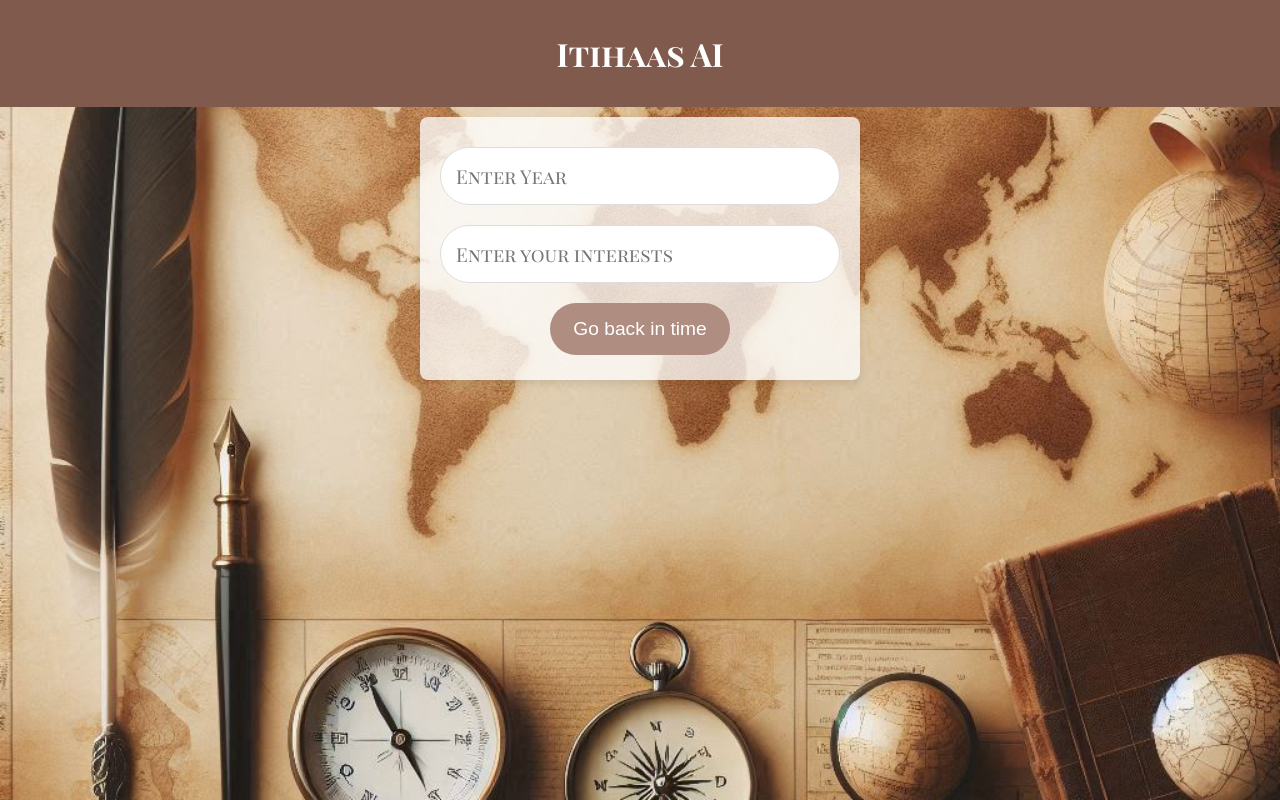
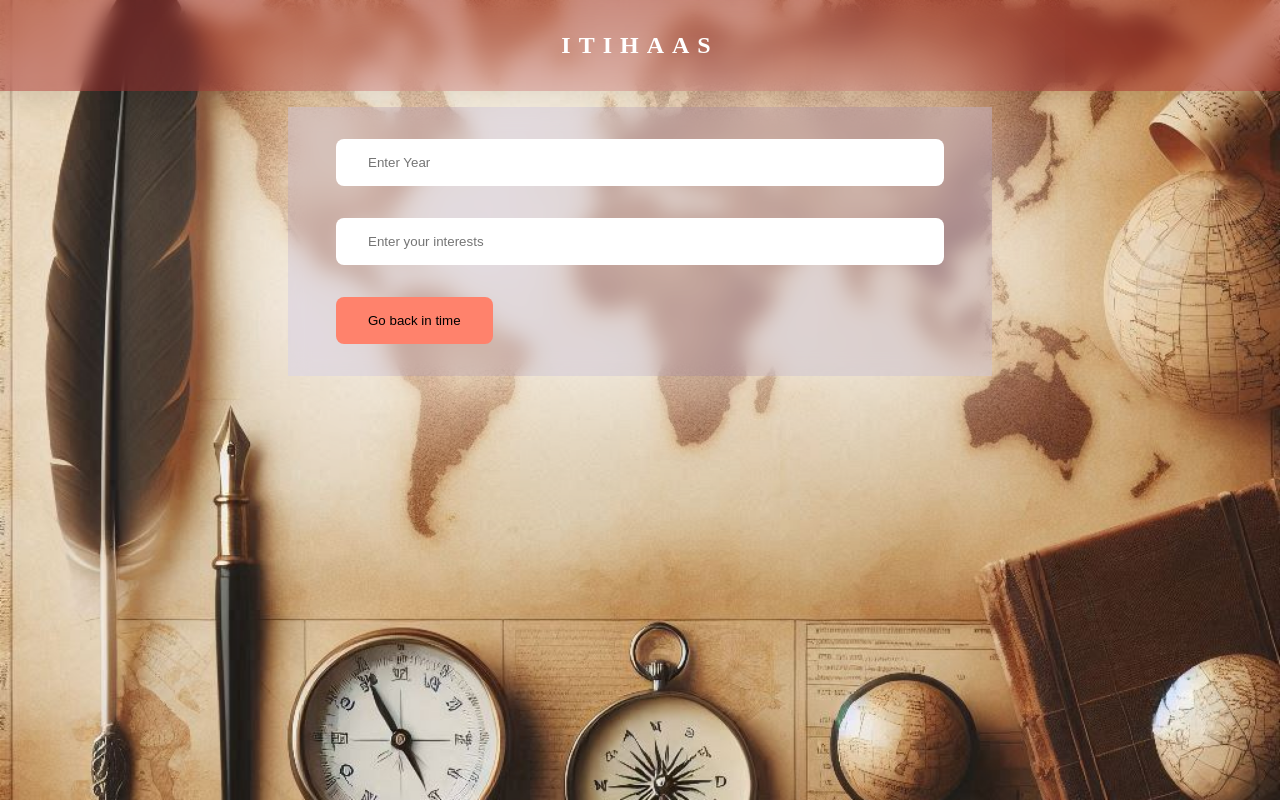
Before and after one commit to pravusuman2003/Itihaas-AI, a React (Vite) app in the folder client/: page / in a window 1280 px wide. Built offline with nearby package versions, Linux system fonts and the light colour scheme.

Commit message:
CSS changes V-2.0.0

```diff
--- a/client/src/App.css
+++ b/client/src/App.css
@@ -1,110 +1,66 @@
-/* App.css */
-@import url('https://fonts.googleapis.com/css2?family=Playfair+Display+SC:ital,wght@0,400;0,700;0,900;1,400;1,700;1,900&display=swap');
-
-body {
-    font-family: "Playfair Display SC", serif;
-    background-color: #f0f0f0;
+* {
   margin: 0;
   padding: 0;
-    display: flex;
-    flex-direction: column;
-    align-items: center;
+  /* border: 1px solid red; */
+}
+/* #0077ab */
+body {
+  height: 100vh;
+  width: 100vw;
   min-height: 100vh;
-    background-image: url(./assets/bg.png);
-    background-repeat: no-repeat;
+  background-image: url("./assets/bg.png");
   background-size: cover;
-    background-attachment: fixed;
   background-position: center;
+  font-family: "Times New Roman", Times, serif;
+}
+
+.heading {
+  background-color: rgb(186, 99, 0);
+  padding: 2rem;
+  background: rgba(165, 42, 42, 0.471);
+  box-shadow: 0 4px 30px rgba(0, 0, 0, 0.1);
+  backdrop-filter: blur(10px);
+  margin-bottom: 1rem;
 }
 
 h2 {
-    background-color: #805a4c;
   color: white;
+  letter-spacing: 0.5rem;
   text-align: center;
-    width: 100vw;
-    margin: 0;
-    padding: 1em;
-    position: sticky;
-    top: 0;
-    box-sizing: border-box;
-    font-size: 2em;
 }
 
 form {
-    background-color: rgba(255, 255, 255, 0.75);
-    margin: auto;
-    margin-top: 10px;
-    padding: 20px;
-    border-radius: 8px;
-    box-shadow: 0 4px 8px rgba(0, 0, 0, 0.1);
-    max-width: 400px;
-    width: 100%;
-    text-align: center;
-    margin-bottom: 40px;
+  padding: 1rem 2rem;
+  margin: auto auto;
+  display: flex;
+  flex-direction: column;
+  width: 50%;
+  background: rgba(222, 222, 255, 0.471);
+  box-shadow: 0 0 10rem rgb(255, 255, 255);
+  backdrop-filter: blur(10px);
 }
-
-input[type="number"],
-input[type="text"] {
-    width: 100%;
-    padding: 15px;
-    margin: 10px 0;
-    border: 1px solid #ddd;
-    border-radius: 40px;
-    box-sizing: border-box;
-    font-size: 1.2em;
-    font-family: "Playfair Display SC", serif;
-}
-
-input[type="number"]:focus,
-input[type="text"]:focus {
-    outline: none;
-    border-color: #987544;
-    box-shadow: 0 0 5px rgba(152, 117, 68, 0.5);
+input {
+  margin: 1rem;
+  padding: 1rem 2rem;
+  border-radius: 0.5rem;
+  border: none;
 }
 
 button {
-    width: 45%;
-    margin: 5px;
-    padding: 15px;
-    background-color: #af8d81;
-    color: #fff;
+  margin: 1rem;
+  padding: 1rem 2rem;
   border: none;
-    border-radius: 40px;
-    cursor: pointer;
-    margin-top: 10px;
-    font-size: 1.2em;
-}
-
-button:hover {
-    background-color: #805a4c;
-}
-
-.events-container {
-    margin: auto;
-    display: flex;
-    flex-wrap: wrap;
-    gap: 20px;
-    justify-content: center;
-    width: 100%;
-    max-width: 1200px;
-    padding: 20px;
+  border-radius: 0.5rem;
+  background-color: rgb(255, 130, 108);
 }
 
 .event-box {
-    background-color: rgba(255, 255, 255, 0.9);
-    padding: 20px;
-    border-radius: 8px;
-    box-shadow: 0 4px 8px rgba(0, 0, 0, 0.1);
-    max-width: 300px;
-    width: 100%;
-    text-align: center;
-    font-size: 1em;
+  padding: 1rem 2rem;
+  margin: auto auto;
+  display: flex;
+  flex-direction: column;
+  width: 50%;
+  background: rgba(222, 222, 255, 0.471);
+  box-shadow: 0 0 10rem rgb(255, 255, 255);
+  backdrop-filter: blur(10px);
 }
-@media only screen and (max-width: 600px){
-    form {
-        max-width: 300px;
-    }
-    button{
-        width: 100%;
-    }
-}
--- a/client/src/App.jsx
+++ b/client/src/App.jsx
@@ -1,12 +1,12 @@
-import React, { useState } from 'react';
-import Event from './Event.jsx';
-import './App.css';
+import React, { useState } from "react";
+import Event from "./Event.jsx";
+import "./App.css";
 
 function App() {
-  const [year, setYear] = useState('');
-  const [interest, setInterest] = useState('');
+  const [year, setYear] = useState("");
+  const [interest, setInterest] = useState("");
   const [result, setResult] = useState(null);
-  const [error, setError] = useState('');
+  const [error, setError] = useState("");
 
   const SubmitForm = async (e, random = false) => {
     e.preventDefault();
@@ -15,17 +15,18 @@ function App() {
 
     if (random) {
       // If "I am feeling lucky" button was clicked
-      url += '/random year/random interest';
+      url += "/random year/random interest";
     } else {
       // If primary button was clicked
-      if (year) url += `/${year}`; else url += '/random year';
-      if (interest) url += `/${interest}`; else url += '/random interest';
+      if (year) url += `/${year}`;
+      else url += "/random year";
+      if (interest) url += `/${interest}`;
+      else url += "/random interest";
     }
 
     try {
       const response = await fetch(url);
-      if (!response.ok)
-        throw new Error('Failed to fetch data');
+      if (!response.ok) throw new Error("Failed to fetch data");
 
       console.log("fetch successful");
       let data = await response.json();
@@ -40,21 +41,35 @@ function App() {
 
   return (
     <>
-      <h2>Itihaas AI</h2>
+      <div className="heading">
+        <h2>ITIHAAS</h2>
+      </div>
       <form onSubmit={(e) => SubmitForm(e, false)}>
-        <input type="number" id='year' value={year} onChange={(e) => setYear(e.target.value)} placeholder='Enter Year' />
-        <input type="text" id='interest' value={interest} onChange={(e) => setInterest(e.target.value)} placeholder='Enter your interests' />
-        <div className='buttons'>
+        <input
+          type="number"
+          id="year"
+          value={year}
+          onChange={(e) => setYear(e.target.value)}
+          placeholder="Enter Year"
+        />
+        <input
+          type="text"
+          id="interest"
+          value={interest}
+          onChange={(e) => setInterest(e.target.value)}
+          placeholder="Enter your interests"
+        />
+        <div className="buttons">
           <button type="submit">Go back in time</button>
           {/* <button type="button" onClick={(e) => SubmitForm(e, true)}>I am feeling lucky</button> */}
         </div>
       </form>
-      <div className='events-container'>
-        {error && <p style={{ color: 'red' }}>{error}</p>}
+      <div className="events-container">
+        {error && <p style={{ color: "red" }}>{error}</p>}
         {result && result.length > 0 && (
           <>
             {result.map((event, index) => (
-              <div key={index} className='event-box'>
+              <div key={index} className="event-box">
                 <Event title={event.title} description={event.description} />
               </div>
             ))}
```
Lines whose indentation alone changed are shown as unchanged.
